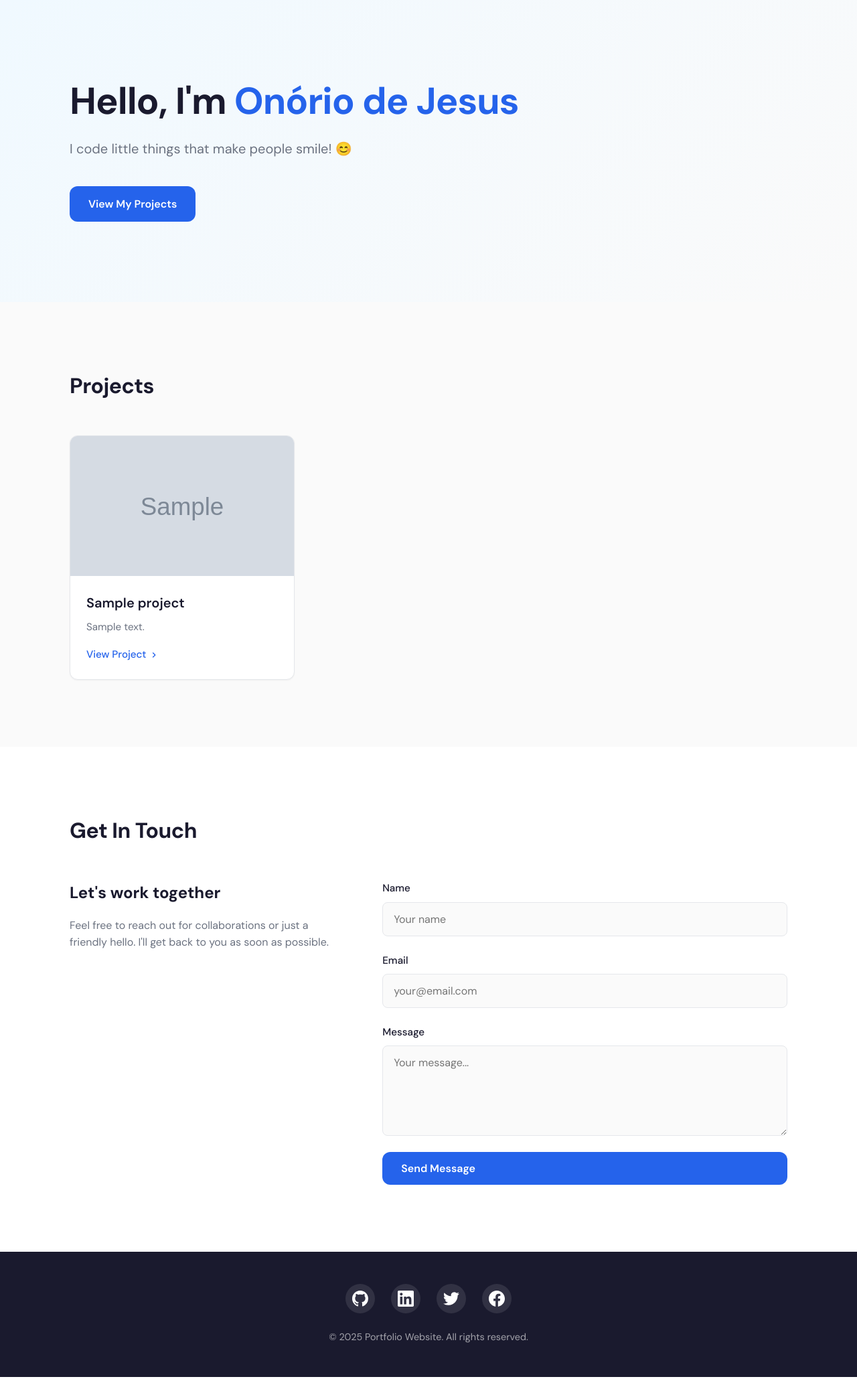
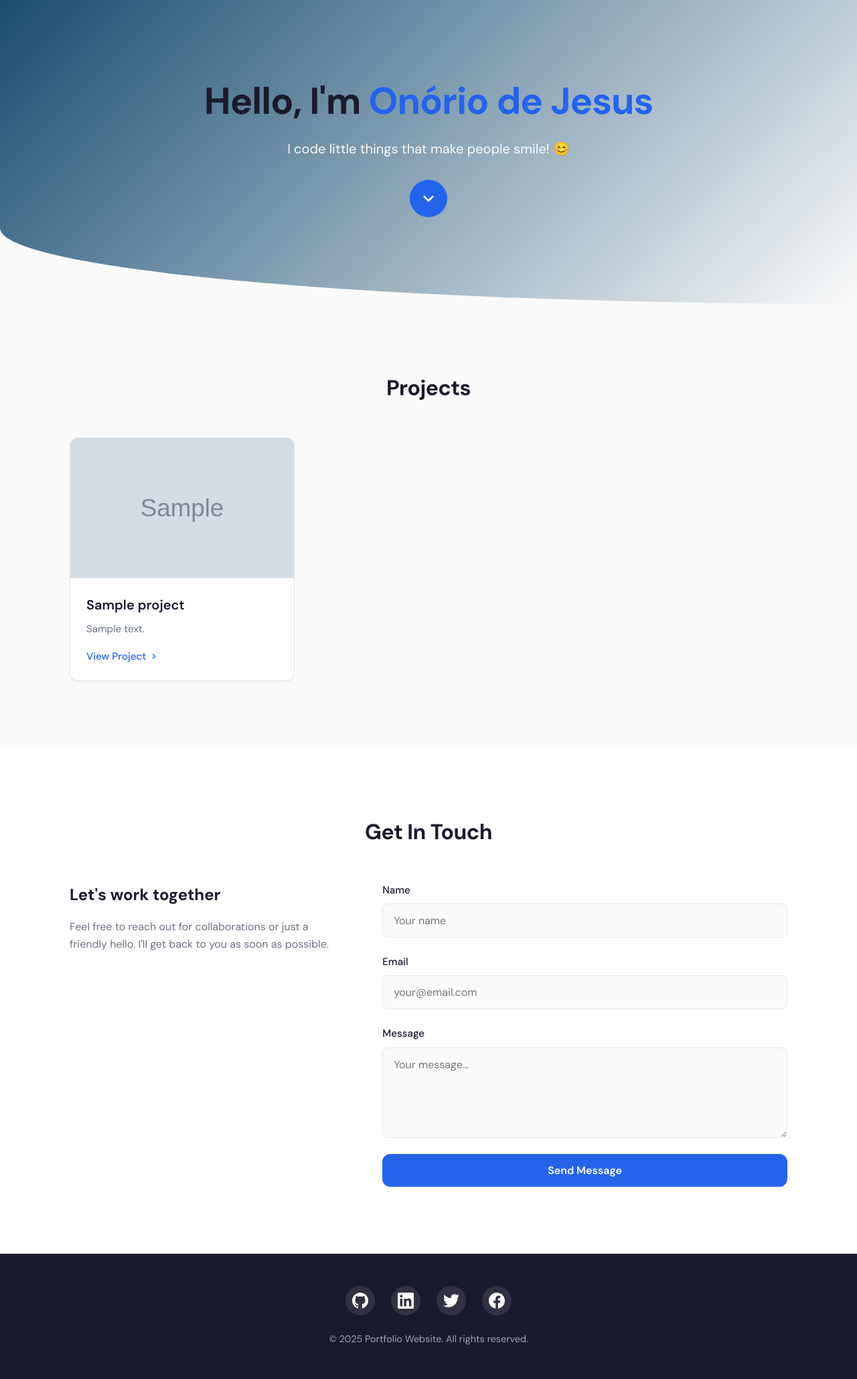
Before and after one commit to marobo/project_hub, a Django app: template templates/home.html in a window 1280 px wide. Shown: the part 73-2132 px from the top of the page at 67% size. Run offline with Django 3.2, Linux system fonts and the light colour scheme; the template is opened without the code that fills it: most values are stand-ins (such as "Sample title", 1, 10 or a date in 2020); grey boxes marked "Sample" are stand-in pictures.

Commit message:
adjust some styles and link to the projects

```diff
--- a/static/css/style.css
+++ b/static/css/style.css
@@ -118,7 +118,9 @@ ul {
 /* Hero Section */
 .hero {
     padding: 120px 0;
-    background: linear-gradient(135deg, #f0f9ff 0%, #fafafa 100%);
+    background: linear-gradient(135deg, #184d71 0%, #fafafa 100%);
+    text-align: center;
+    border-bottom-left-radius: 100% 25%;
 }
 
 .hero-title {
@@ -135,8 +137,40 @@ ul {
 
 .hero-subtitle {
     font-size: 1.25rem;
-    color: var(--color-text-muted);
+    color: var(--color-bg);
     margin-bottom: 40px;
+}
+
+/* Scroll Arrow */
+.scroll-arrow {
+    display: inline-flex;
+    align-items: center;
+    justify-content: center;
+    width: 56px;
+    height: 56px;
+    border-radius: 50%;
+    background: var(--color-primary);
+    color: white;
+    transition: var(--transition);
+    animation: bounce 2s infinite;
+}
+
+.scroll-arrow:hover {
+    background: var(--color-primary-dark);
+    transform: scale(1.1);
+    animation-play-state: paused;
+}
+
+@keyframes bounce {
+    0%, 20%, 50%, 80%, 100% {
+        transform: translateY(0);
+    }
+    40% {
+        transform: translateY(-12px);
+    }
+    60% {
+        transform: translateY(-6px);
+    }
 }
 
 /* Buttons */
@@ -157,6 +191,7 @@ ul {
 .btn-primary {
     background: var(--color-primary);
     color: white;
+    display: block;
 }
 
 .btn-primary:hover {
@@ -171,6 +206,7 @@ ul {
     font-weight: 700;
     margin-bottom: 48px;
     letter-spacing: -0.5px;
+    text-align: center;
 }
 
 /* Projects Section */
--- a/templates/home.html
+++ b/templates/home.html
@@ -10,7 +10,11 @@
             <div class="hero-content">
                 <h1 class="hero-title">Hello, I'm <span class="highlight">Onório de Jesus</span></h1>
                 <p class="hero-subtitle">I code little things that make people smile! 😊</p>
-                <a href="#projects" class="btn btn-primary">View My Projects</a>
+                <a href="#projects" class="scroll-arrow" aria-label="View My Projects">
+                    <svg width="32" height="32" viewBox="0 0 24 24" fill="currentColor">
+                        <path d="M7.41 8.59L12 13.17l4.59-4.58L18 10l-6 6-6-6 1.41-1.41z"/>
+                    </svg>
+                </a>
             </div>
         </div>
     </section>
@@ -22,6 +26,7 @@
             <div class="projects-grid">
                 {% for project in projects %}
                 <article class="project-card">
+                    <a href="{{ project.link }}" target="_blank" rel="noopener">
                     {% if project.image %}
                     <div class="project-image">
                         <img src="{{ project.image.url }}" alt="{{ project.title }}">
@@ -33,9 +38,12 @@
                         </svg>
                     </div>
                     {% endif %}
+                    </a>
                     <div class="project-content">
-                        <h3 class="project-title">{{ project.title }}</h3>
-                        <p class="project-description">{{ project.description }}</p>
+                        <a href="{{ project.link }}" target="_blank" rel="noopener">
+                            <h3 class="project-title">{{ project.title|truncatechars:50 }}</h3>
+                        </a>
+                        <p class="project-description">{{ project.description|truncatechars:100 }}</p>
                         {% if project.link %}
                         <a href="{{ project.link }}" target="_blank" rel="noopener" class="project-link">
                             View Project
```
